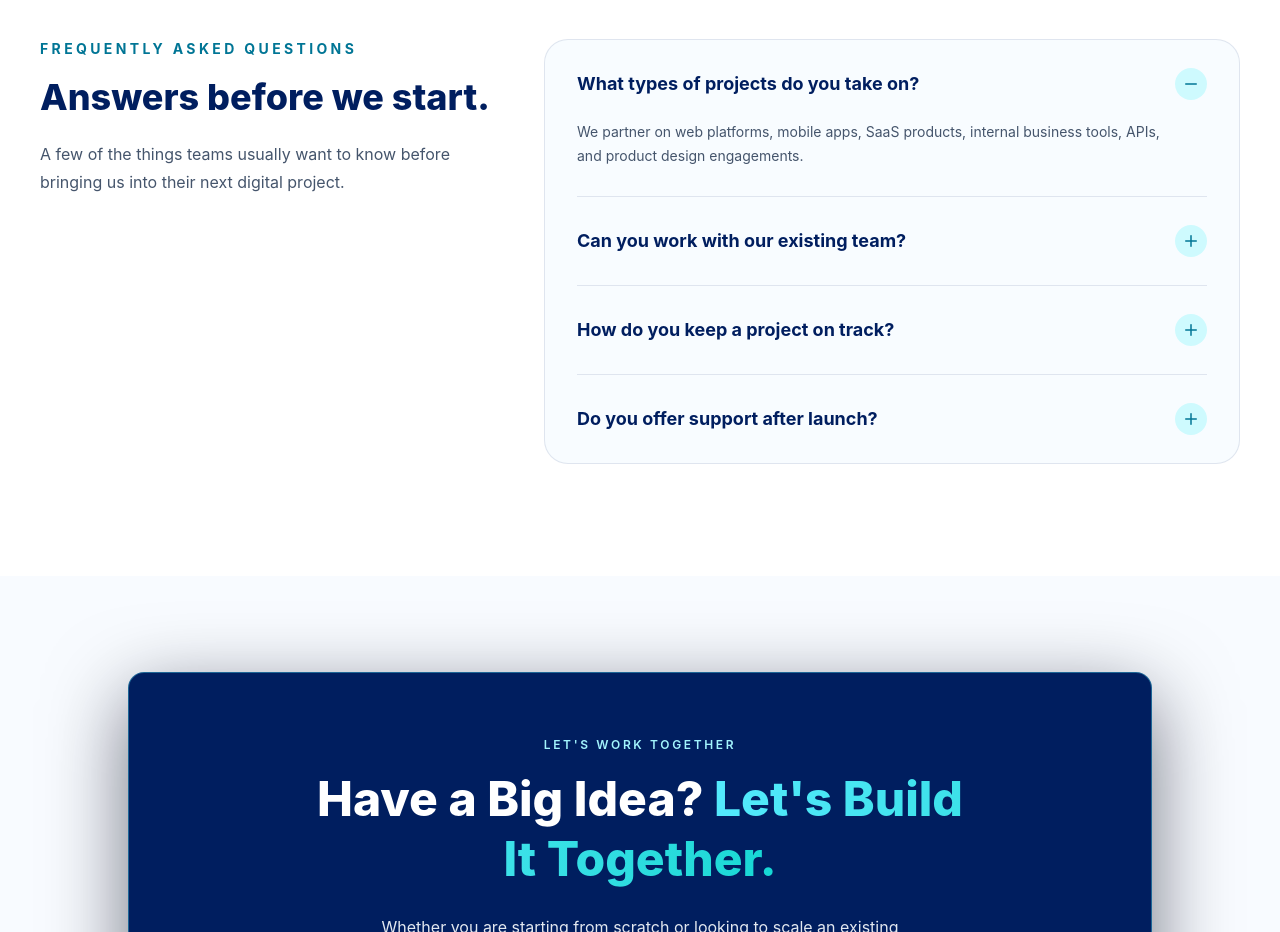
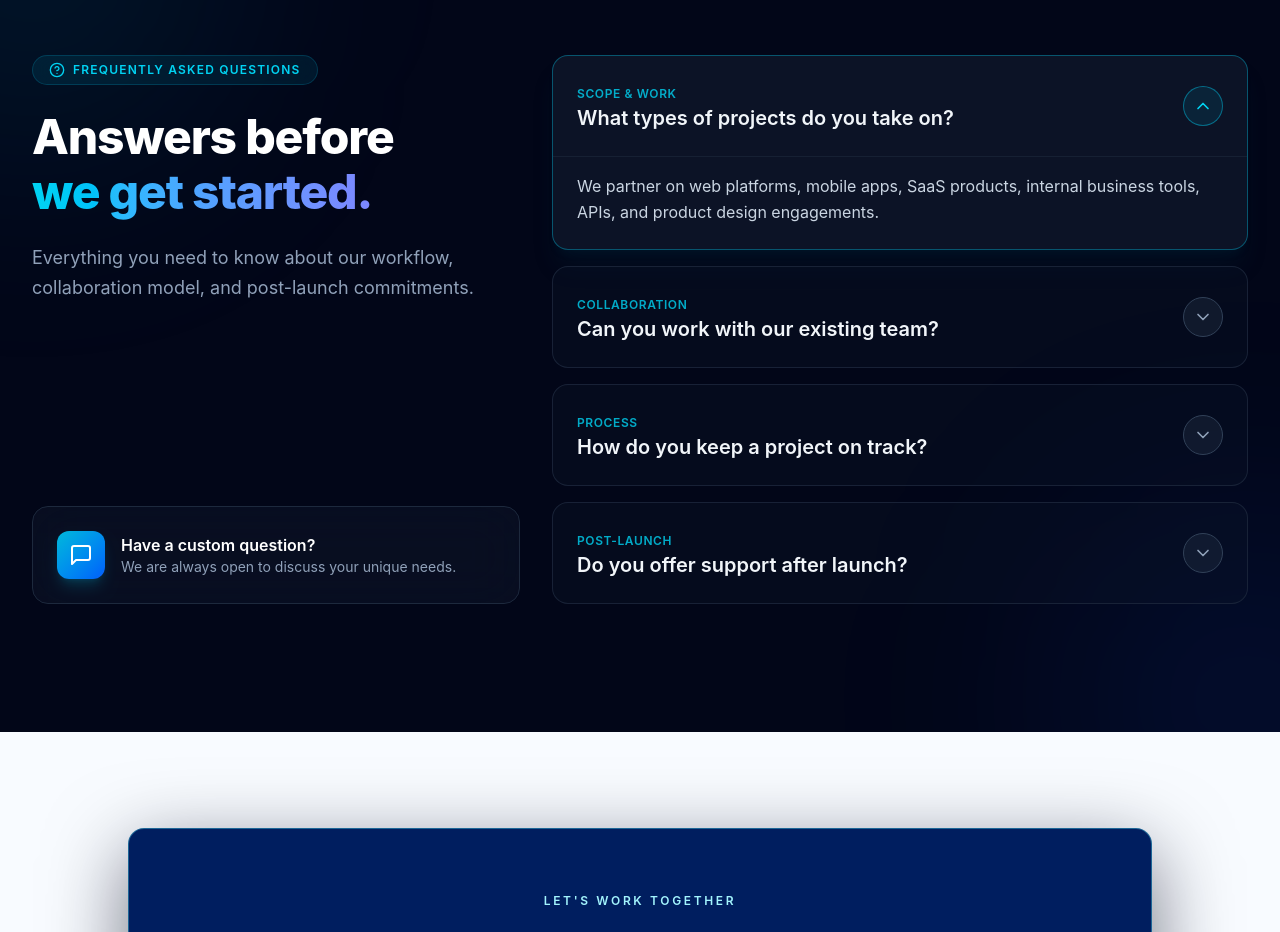
Before and after one commit to sh-shahedul/SoftOrigin, a React (Vite) app: page /services in a window 1280 px wide. Shown: the part 3720-4652 px from the top of the page. Built offline with nearby package versions, Linux system fonts and the light colour scheme.

Commit message:
created a faq section for service  page

```diff
--- a/src/Components/ServiceFaq/ServiceFaq.jsx
+++ b/src/Components/ServiceFaq/ServiceFaq.jsx
@@ -1,31 +1,156 @@
 import { useState } from 'react';
 import { AnimatePresence, motion } from 'framer-motion';
-import { FiMinus, FiPlus } from 'react-icons/fi';
+import { FiChevronDown, FiHelpCircle, FiMessageSquare } from 'react-icons/fi';
 
 const questions = [
-    ['What types of projects do you take on?', 'We partner on web platforms, mobile apps, SaaS products, internal business tools, APIs, and product design engagements.'],
-    ['Can you work with our existing team?', 'Yes. We can operate as an extension of your team, collaborate with in-house developers, or take ownership of a defined product area.'],
-    ['How do you keep a project on track?', 'We work in focused milestones with regular demos, clear priorities, and direct communication so you always know what is moving forward.'],
-    ['Do you offer support after launch?', 'Absolutely. We can continue with maintenance, monitoring, improvements, and new features as your product evolves.'],
+  {
+    question: 'What types of projects do you take on?',
+    answer:
+      'We partner on web platforms, mobile apps, SaaS products, internal business tools, APIs, and product design engagements.',
+    category: 'Scope & Work',
+  },
+  {
+    question: 'Can you work with our existing team?',
+    answer:
+      'Yes. We can operate as an extension of your team, collaborate with in-house developers, or take ownership of a defined product area.',
+    category: 'Collaboration',
+  },
+  {
+    question: 'How do you keep a project on track?',
+    answer:
+      'We work in focused milestones with regular demos, clear priorities, and direct communication so you always know what is moving forward.',
+    category: 'Process',
+  },
+  {
+    question: 'Do you offer support after launch?',
+    answer:
+      'Absolutely. We can continue with maintenance, monitoring, improvements, and new features as your product evolves.',
+    category: 'Post-Launch',
+  },
 ];
 
 const ServiceFaq = () => {
-    const [open, setOpen] = useState(0);
-    return <section className="bg-white py-20 md:py-28">
-        <div className="mx-auto grid max-w-7xl gap-10 px-6 lg:grid-cols-[0.8fr_1.2fr] lg:px-10">
-            <motion.div initial={{ opacity: 0, y: 22 }} whileInView={{ opacity: 1, y: 0 }} viewport={{ once: true, amount: 0.3 }} transition={{ duration: 0.55 }}>
-                <p className="text-sm font-bold uppercase tracking-[0.24em] text-cyan-700">Frequently asked questions</p>
-                <h2 className="mt-4 text-3xl font-extrabold leading-tight text-[#001E5F] sm:text-4xl">Answers before we start.</h2>
-                <p className="mt-5 max-w-md leading-7 text-slate-600">A few of the things teams usually want to know before bringing us into their next digital project.</p>
-            </motion.div>
-            <div className="divide-y divide-[#001E5F]/10 rounded-3xl border border-[#001E5F]/10 bg-[#f8fcff] px-6 md:px-8">
-                {questions.map(([question, answer], index) => {
-                    const isOpen = open === index;
-                    return <div key={question} className="py-2"><button type="button" onClick={() => setOpen(isOpen ? -1 : index)} className="flex w-full items-center justify-between gap-5 py-5 text-left text-base font-bold text-[#001E5F] md:text-lg" aria-expanded={isOpen}>{question}<span className="flex h-8 w-8 shrink-0 items-center justify-center rounded-full bg-cyan-100 text-cyan-700">{isOpen ? <FiMinus /> : <FiPlus />}</span></button><AnimatePresence initial={false}>{isOpen && <motion.div initial={{ height: 0, opacity: 0 }} animate={{ height: 'auto', opacity: 1 }} exit={{ height: 0, opacity: 0 }} transition={{ duration: 0.25 }} className="overflow-hidden"><p className="pb-5 pr-10 text-sm leading-6 text-slate-600">{answer}</p></motion.div>}</AnimatePresence></div>;
-                })}
+  const [open, setOpen] = useState(0);
+
+  return (
+    <section className="relative overflow-hidden bg-slate-950 py-24 text-slate-100 lg:py-32">
+      {/* Background Ambient Glows */}
+      <div className="absolute -top-40 -left-40 h-96 w-96 rounded-full bg-cyan-500/10 blur-[120px]" />
+      <div className="absolute -bottom-40 -right-40 h-96 w-96 rounded-full bg-blue-600/10 blur-[120px]" />
+
+      <div className="relative mx-auto max-w-7xl px-6 lg:px-8">
+        <div className="grid gap-12 lg:grid-cols-12 lg:gap-8">
+
+          {/* Left Column: Heading & Support Card */}
+          <motion.div
+            initial={{ opacity: 0, x: -30 }}
+            whileInView={{ opacity: 1, x: 0 }}
+            viewport={{ once: true, amount: 0.3 }}
+            transition={{ duration: 0.6 }}
+            className="flex flex-col justify-between lg:col-span-5"
+          >
+            <div>
+              <div className="inline-flex items-center gap-2 rounded-full border border-cyan-500/20 bg-cyan-500/10 px-4 py-1.5 text-xs font-semibold uppercase tracking-widest text-cyan-400 backdrop-blur-md">
+                <FiHelpCircle className="h-4 w-4" />
+                Frequently Asked Questions
+              </div>
+
+              <h2 className="mt-6 text-4xl font-extrabold tracking-tight text-white sm:text-5xl lg:leading-[1.15]">
+                Answers before <br />
+                <span className="bg-gradient-to-r from-cyan-400 via-blue-400 to-indigo-400 bg-clip-text text-transparent">
+                  we get started.
+                </span>
+              </h2>
+
+              <p className="mt-6 text-base leading-relaxed text-slate-400 sm:text-lg">
+                Everything you need to know about our workflow, collaboration model, and post-launch commitments.
+              </p>
             </div>
+
+            {/* Direct Contact Card */}
+            <div className="mt-10 rounded-2xl border border-slate-800 bg-slate-900/50 p-6 backdrop-blur-xl transition duration-300 hover:border-cyan-500/30">
+              <div className="flex items-center gap-4">
+                <div className="flex h-12 w-12 items-center justify-center rounded-xl bg-gradient-to-br from-cyan-500 to-blue-600 text-white shadow-lg shadow-cyan-500/20">
+                  <FiMessageSquare className="h-6 w-6" />
+                </div>
+                <div>
+                  <h4 className="font-semibold text-white">Have a custom question?</h4>
+                  <p className="text-sm text-slate-400">We are always open to discuss your unique needs.</p>
+                </div>
+              </div>
+            </div>
+          </motion.div>
+
+          {/* Right Column: Interactive Accordion */}
+          <motion.div
+            initial={{ opacity: 0, x: 30 }}
+            whileInView={{ opacity: 1, x: 0 }}
+            viewport={{ once: true, amount: 0.3 }}
+            transition={{ duration: 0.6 }}
+            className="space-y-4 lg:col-span-7"
+          >
+            {questions.map(({ question, answer, category }, index) => {
+              const isOpen = open === index;
+
+              return (
+                <div
+                  key={question}
+                  className={`group rounded-2xl border transition-all duration-300 ${
+                    isOpen
+                      ? 'border-cyan-500/40 bg-slate-900/80 shadow-xl shadow-cyan-950/20'
+                      : 'border-slate-800/80 bg-slate-900/30 hover:border-slate-700 hover:bg-slate-900/50'
+                  }`}
+                >
+                  <button
+                    type="button"
+                    onClick={() => setOpen(isOpen ? -1 : index)}
+                    className="flex w-full items-center justify-between gap-4 p-6 text-left transition-colors"
+                    aria-expanded={isOpen}
+                  >
+                    <div className="space-y-1">
+                      <span className="text-xs font-semibold uppercase tracking-wider text-cyan-400/80">
+                        {category}
+                      </span>
+                      <h3 className="text-lg font-semibold text-slate-100 sm:text-xl group-hover:text-cyan-300">
+                        {question}
+                      </h3>
+                    </div>
+
+                    <div
+                      className={`flex h-10 w-10 shrink-0 items-center justify-center rounded-full border transition-all duration-300 ${
+                        isOpen
+                          ? 'border-cyan-500/50 bg-cyan-500/10 text-cyan-400 rotate-180'
+                          : 'border-slate-700 bg-slate-800/50 text-slate-400 group-hover:border-slate-600 group-hover:text-slate-200'
+                      }`}
+                    >
+                      <FiChevronDown className="h-5 w-5" />
+                    </div>
+                  </button>
+
+                  <AnimatePresence initial={false}>
+                    {isOpen && (
+                      <motion.div
+                        initial={{ height: 0, opacity: 0 }}
+                        animate={{ height: 'auto', opacity: 1 }}
+                        exit={{ height: 0, opacity: 0 }}
+                        transition={{ duration: 0.3, ease: 'easeInOut' }}
+                        className="overflow-hidden"
+                      >
+                        <div className="border-t border-slate-800/60 px-6 pb-6 pt-4 text-slate-300 leading-relaxed text-sm sm:text-base">
+                          {answer}
+                        </div>
+                      </motion.div>
+                    )}
+                  </AnimatePresence>
+                </div>
+              );
+            })}
+          </motion.div>
+
         </div>
-    </section>;
+      </div>
+    </section>
+  );
 };
 
 export default ServiceFaq;
```
